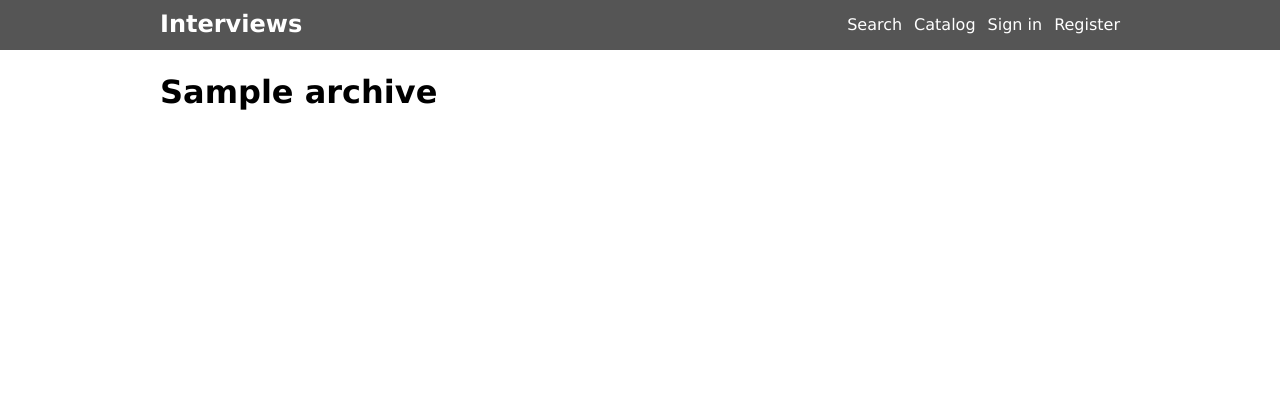
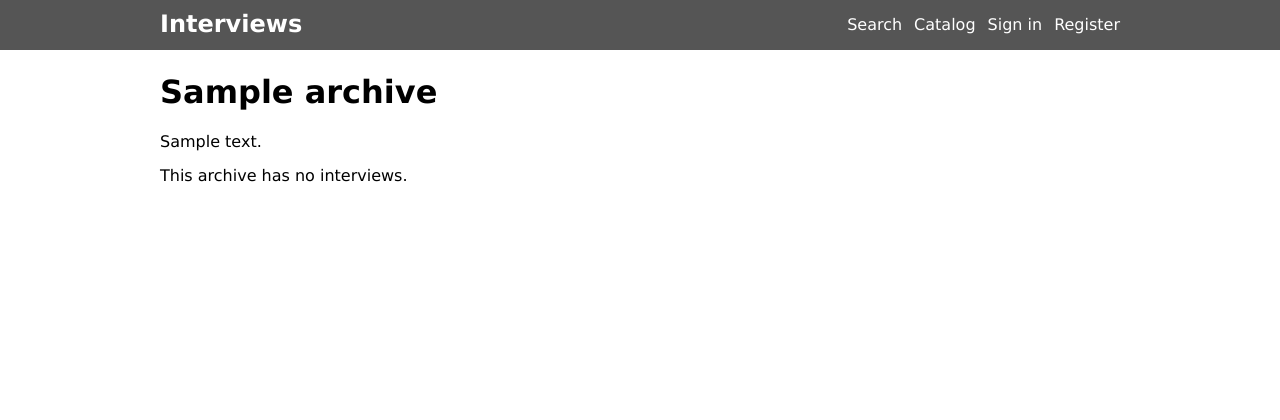
Before and after one commit to marcaltmann/media-research, a Django app: template archive/templates/archive/detail.html in a window 1280 px wide. Shown: the top 420 px of the page. Run offline with Django 5.2, Linux system fonts and the light colour scheme; the template is opened without the code that fills it: values that come from a table or form of the project are taken from there, others are empty; tables that the repository leaves empty hold one stand-in row (values such as "Sample post").

Commit message:
Add interview template

```diff
--- a/archive/models.py
+++ b/archive/models.py
@@ -2,6 +2,7 @@ from django.db import models
 
 class Archive(models.Model):
     name = models.CharField(max_length=200)
+    description = models.TextField(default="")
     public = models.BooleanField()
 
     def __str__(self):
--- a/archive/templates/archive/detail.html
+++ b/archive/templates/archive/detail.html
@@ -4,9 +4,27 @@
 
 {% block content %}
     <h1>{{ archive.name }}</h1>
-    <ul>
-        {% for interview in archive.interview_set.all %}
-            <li>{{ interview.title }}</li>
-        {% endfor %}
-    </ul>
+    <p>{{ archive.description }}</p>
+
+    {% if archive.interview_set.all %}
+        <h2>
+            {{ archive.interview_set.count }}
+            {% if archive.interview_set.count > 1 %}
+                Interviews
+            {% else %}
+                Interview
+            {% endif %}
+        </h2>
+        <ul>
+            {% for interview in archive.interview_set.all %}
+                <li>
+                    <a href="{% url 'archive:interview' archive.id interview.id %}">
+                        {{ interview.title }}
+                    </a>
+                </li>
+            {% endfor %}
+        </ul>
+    {% else %}
+        <p>This archive has no interviews.</p>
+    {% endif %}
 {% endblock %}
--- a/archive/urls.py
+++ b/archive/urls.py
@@ -6,4 +6,6 @@ app_name = "archive"
 urlpatterns = [
     path("", views.index, name="index"),
     path("<int:archive_id>/", views.detail, name="detail"),
+    path("<int:archive_id>/interviews/<int:interview_id>/",
+         views.interview, name="interview"),
 ]
--- a/archive/views.py
+++ b/archive/views.py
@@ -1,6 +1,6 @@
 from django.shortcuts import get_object_or_404, render
 
-from .models import Archive
+from .models import Archive, Interview
 
 def index(request):
     all_archives = Archive.objects.all
@@ -12,3 +12,7 @@ def index(request):
 def detail(request, archive_id):
     archive = get_object_or_404(Archive, pk=archive_id)
     return render(request, "archive/detail.html", {"archive": archive})
+
+def interview(request, archive_id, interview_id):
+    interview = get_object_or_404(Interview, pk=interview_id)
+    return render(request, "archive/interview.html", {"interview": interview})
--- a/interviews/urls.py
+++ b/interviews/urls.py
@@ -18,6 +18,6 @@ from django.contrib import admin
 from django.urls import include, path
 
 urlpatterns = [
-    path('', include('archive.urls')),
+    path('archives/', include('archive.urls')),
     path('admin/', admin.site.urls),
 ]
```
Also changed, not shown: archive/templates/archive/interview.html (added, +7 -0 lines), archive/migrations/0002_archive_description.py (added).
